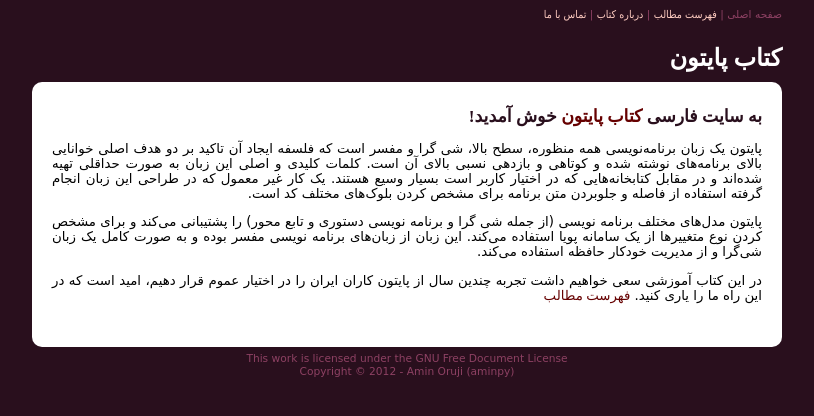
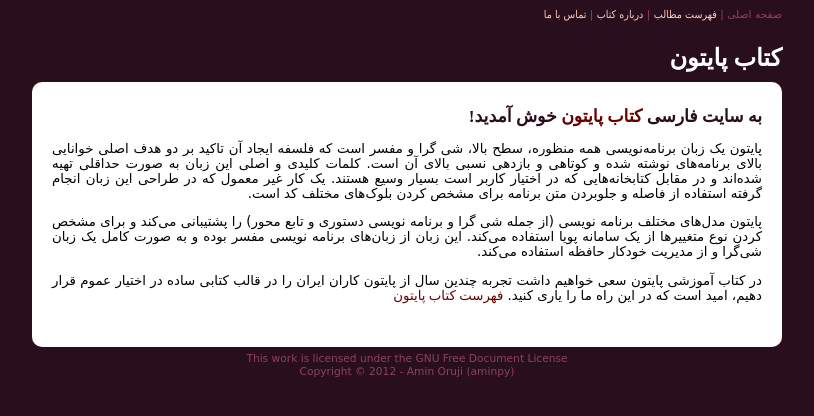
Before and after one commit to b3h74d/python.aminpy.com, a Django app: page / in a window 1280 px wide. Shown: the top 416 px of the page, without its empty margins (233-1047 px from the left). Run offline with Django 3.2, Linux system fonts and the light colour scheme.

Commit message:
index content improved

```diff
--- a/templates/index.html
+++ b/templates/index.html
@@ -17,8 +17,8 @@
 		</p>
 
 		<p>
-در این کتاب آموزشی سعی خواهیم داشت تجربه چندین سال از پایتون کاران ایران را در اختیار عموم قرار دهیم، امید است که در این راه ما را یاری کنید.
-<a class="content" href="/pythonbook/"><span style="font-family: b titr, b koodak; font-size: 10pt">فهرست مطالب</span></a>
+در کتاب آموزشی پایتون سعی خواهیم داشت تجربه چندین سال از پایتون کاران ایران را در قالب کتابی ساده در اختیار عموم قرار دهیم، امید است که در این راه ما را یاری کنید.
+<a class="content" href="/pythonbook/"><span style="font-family: b titr, b koodak; font-size: 10pt">فهرست کتاب پایتون</span></a>
 		</p>
 
 	</div>
```
Also changed, not shown: templates/toc.html (+4 -4 lines).
